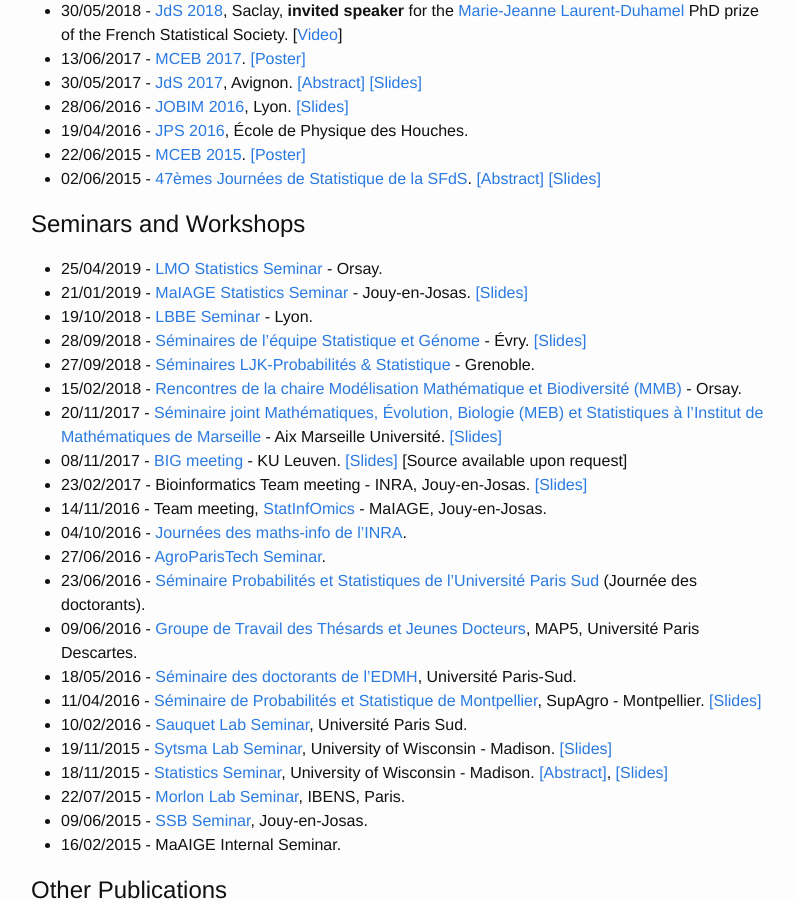
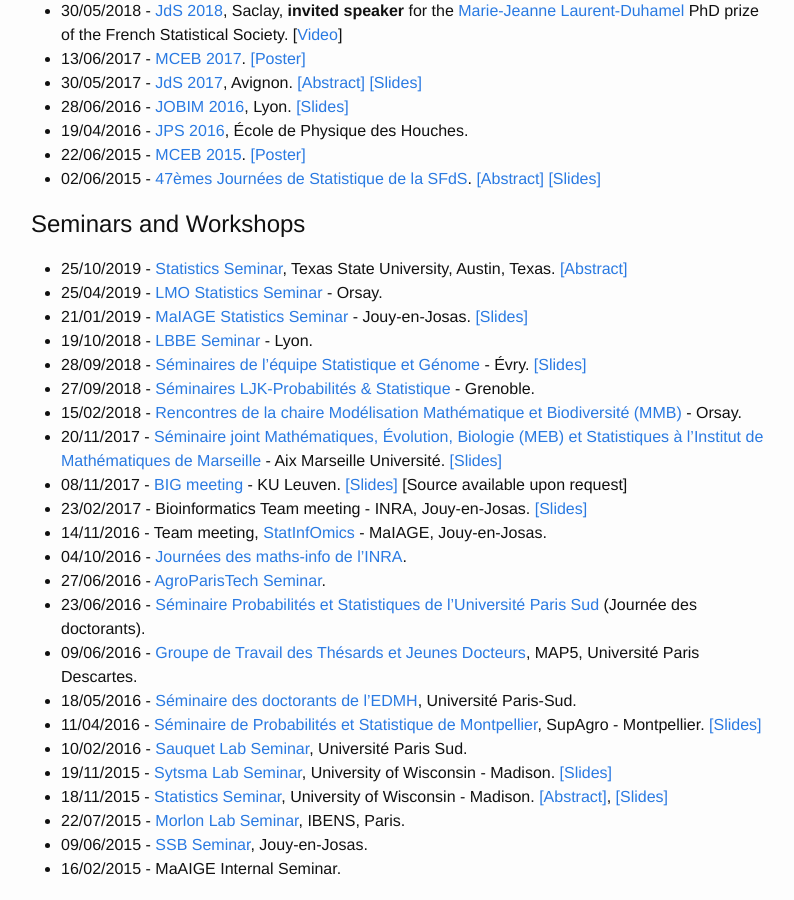
Before and after one commit to pbastide/pbastide.github.io, a Jekyll site: the page built from publi.md, in a window 1280 px wide and 900 px high, scrolled down 1020 px. Shown: the whole window, without its empty margins (239-1033 px from the left). Built offline with Jekyll 4.4.1, drawn with Linux system fonts in a browser that asks for light colours.

Commit message:
Texas State seminar.

```diff
--- a/publi.md
+++ b/publi.md
@@ -41,6 +41,7 @@ A [small summary](https://www.scoop.it/t/life-sci-news-upsaclay?q=bastide) was p
 * 02/06/2015 - [47èmes Journées de Statistique de la SFdS](http://jds2015.sfds.asso.fr/). [[Abstract]]({{site.baseurl}}/docs/SFdS_2015_v2.pdf) [[Slides]]({{site.baseurl}}/docs/20150602_JdS.pdf)
 
 # Seminars and Workshops
+* 25/10/2019 - [Statistics Seminar](https://www.math.txstate.edu/seminars/statistics.html), Texas State University, Austin, Texas. [[Abstract]]({{site.baseurl}}/docs/20191025_TexasState_Abstract.pdf)
 * 25/04/2019 - [LMO Statistics Seminar](https://www.math.u-psud.fr/TBA-51330?lang=fr) - Orsay.
 * 21/01/2019 - [MaIAGE Statistics Seminar](http://maiage.jouy.inra.fr/?q=fr/node/981) - Jouy-en-Josas. [[Slides]]({{site.baseurl}}/docs/20190121_Jouy.pdf)
 * 19/10/2018 - [LBBE Seminar](http://lbbe.univ-lyon1.fr/-Equipe-Statistique-en-Grande-.html?lang=fr) - Lyon.
```
Also changed, not shown: 1 other file.
